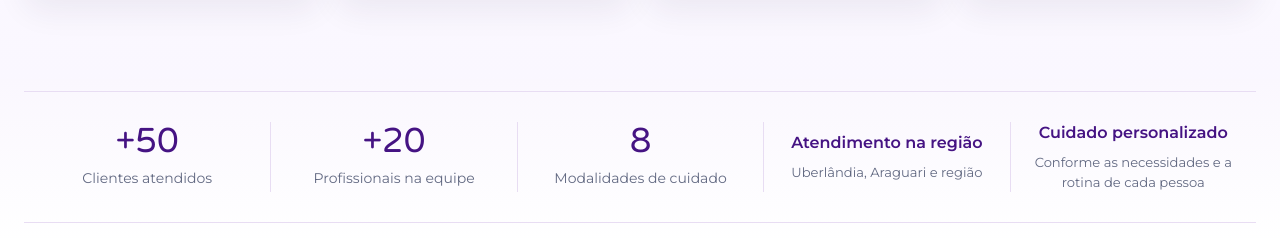
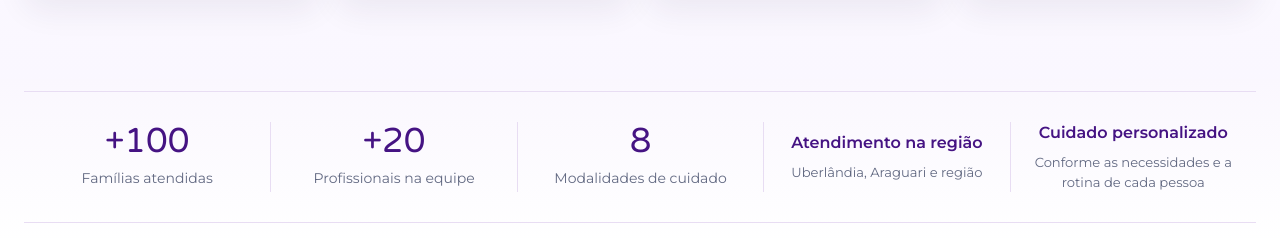
Before and after one commit to LucasNicotari/harmonia-care-redesign, a plain HTML site: page index.html in a window 1280 px wide. Shown: the part 1607-1846 px from the top of the page. Drawn offline with Linux system fonts and the light colour scheme.

Commit message:
Update home metric to over 100 families served

```diff
--- a/index.html
+++ b/index.html
@@ -201,7 +201,7 @@
       <section class="home-metrics" aria-label="Harmonia Care: números e atendimento">
         <div class="container">
           <dl>
-            <div><dt>Clientes atendidos</dt><dd>+50</dd></div>
+            <div><dt>Famílias atendidas</dt><dd>+100</dd></div>
             <div><dt>Profissionais na equipe</dt><dd>+20</dd></div>
             <div><dt>Modalidades de cuidado</dt><dd>8</dd></div>
             <div class="home-metrics__detail"><dt>Atendimento na região</dt><dd>Uberlândia, Araguari e região</dd></div>
```
